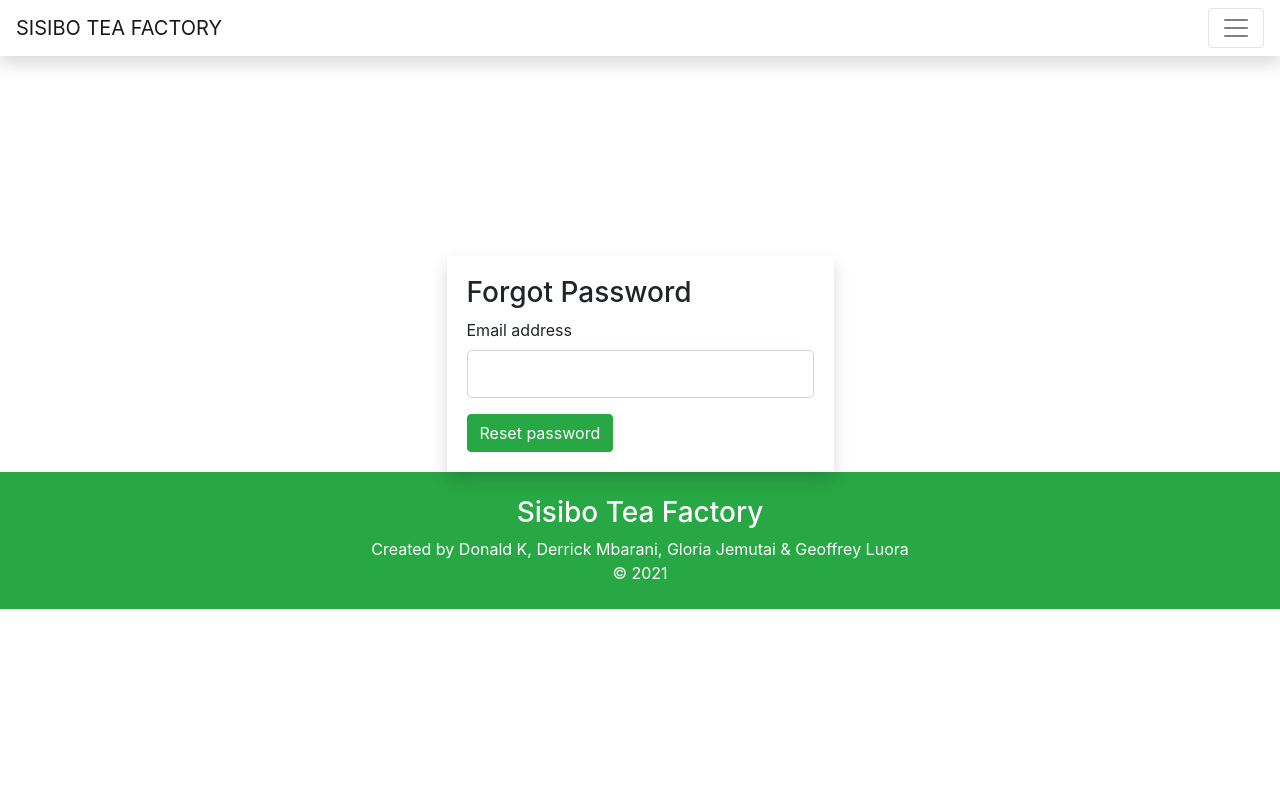
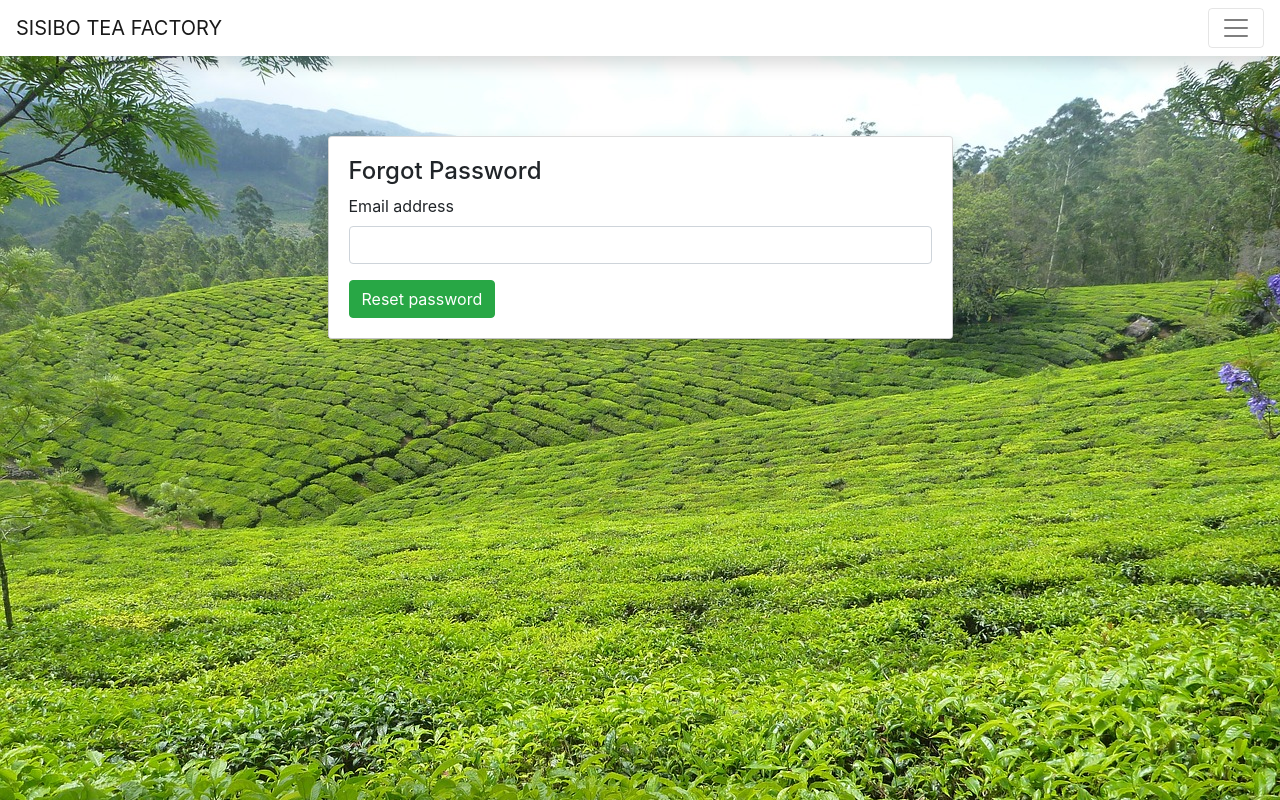
Before and after one commit to solvitlabs/sisibo-tea-frontend, a Vue app: page /forgotpassword in a window 1280 px wide. Shown: the top 800 px of the page. Built offline with nearby package versions, Linux system fonts and the light colour scheme.

Commit message:
refactor: Unify forgotpassword styling
For uniformity

```diff
--- a/src/assets/css/index.css
+++ b/src/assets/css/index.css
@@ -1,10 +1,7 @@
 #signup-page,
-#login-page {
+#login-page,
+#forgotpassword-page {
     background: url("~@/assets/images/plantation-166515_1280.jpg") repeat;
     padding-top: 5rem;
     padding-bottom: 50rem;
 }
-
-#reset {
-    padding-top: 200px;
-}
--- a/src/views/ForgotPassword.vue
+++ b/src/views/ForgotPassword.vue
@@ -1,20 +1,22 @@
 <template>
   <div>
     <Navbar />
-    <div class="grid-margin stretch-card" id="reset">
+    <div class="grid-margin stretch-card" id="forgotpassword-page">
       <div class="col d-flex justify-content-center">
+        <div class="card w-50">
           <form class="forms-sample shadow" @submit.prevent>
             <div class="card-body">
-            <h3>Forgot Password</h3>
+              <h4>Forgot Password</h4>
               <div class="form-group">
                 <label>Email address</label>
-              <input type="email" class="form-control form-control-lg" />
+                <input type="email" class="form-control" />
               </div>
               <button type="submit" class="btn btn-success mr-2">
                 Reset password
               </button>
             </div>
           </form>
+        </div>
       </div>
     </div>
     <FooterSection />
```
Lines whose indentation alone changed are shown as unchanged.
